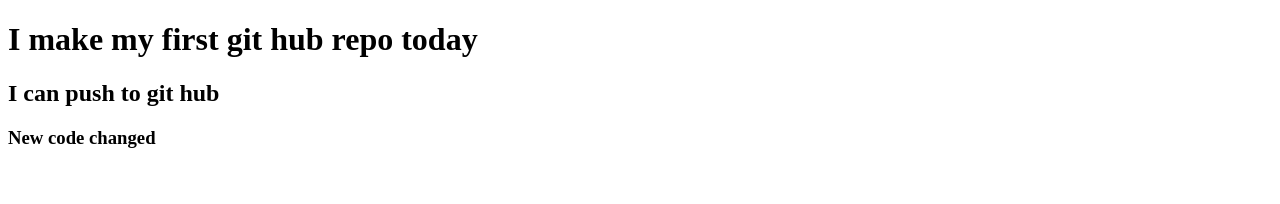
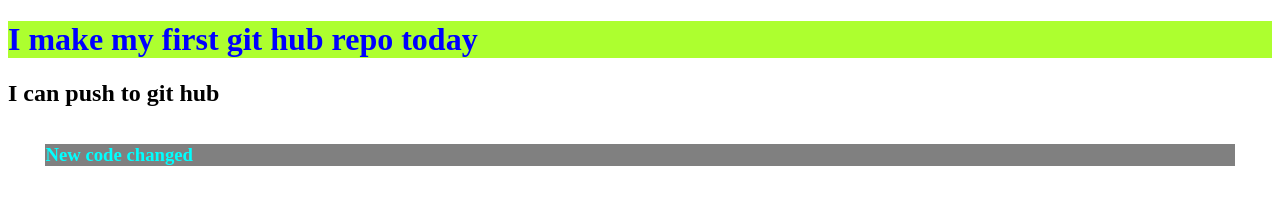
Before and after one commit to GoldCoastQld/my-2nd-repo, a plain HTML site: page index.html in a window 1280 px wide. Drawn offline with Linux system fonts and the light colour scheme.

Commit message:
added color

```diff
--- a/index.html
+++ b/index.html
@@ -5,6 +5,7 @@
     <meta http-equiv="X-UA-Compatible" content="IE=edge">
     <meta name="viewport" content="width=device-width, initial-scale=1.0">
     <title>My 2nd Repo</title>
+    <link rel="stylesheet" href="style.css">
 </head>
 <body>
     <h1>I make my first git hub repo today</h1>
--- /dev/null
+++ b/style.css
@@ -0,0 +1,7 @@
+h1{
+    color: blue; background-color: greenyellow;
+}
+h3{
+    background-color: grey; color: aqua;
+    margin: 2em;
+}
```
